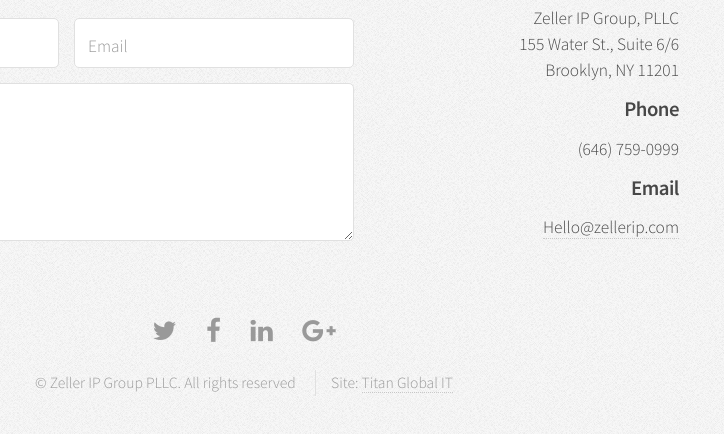
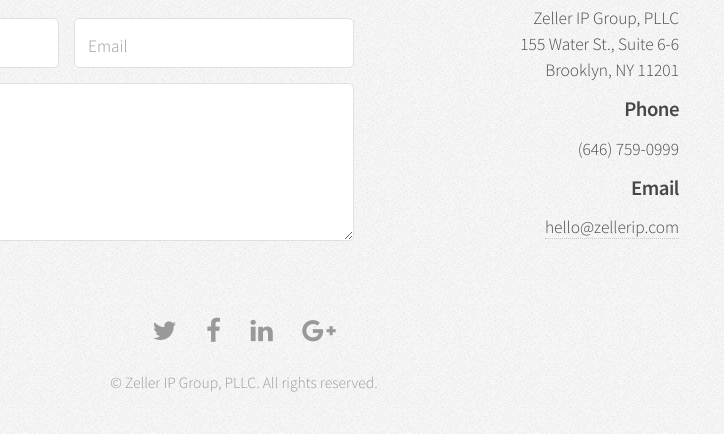
Before and after one commit to zeller-ip-group/zig-site, a website: page public/index.html in a window 1280 px wide. Shown: the part 2730-3164 px from the top of the page, 396-1120 px from the left. Drawn offline with nearby package versions, Linux system fonts and the light colour scheme.

Commit message:
testing github

```diff
--- a/public/index.html
+++ b/public/index.html
@@ -259,7 +259,7 @@
             <h3>Address</h3>
             <ul class="">
               <li>Zeller IP Group, PLLC</li>
-              <li>155 Water St., Suite 6/6</li>
+              <li>155 Water St., Suite 6-6</li>
               <li>Brooklyn, NY 11201</li>
             </ul>
             <h3>Phone</h3>
@@ -268,7 +268,7 @@
             </ul>
             <h3>Email</h3>
             <ul class="">
-              <li><a href="mailto:hello@zellerip.com">Hello@zellerip.com</a></li>
+              <li><a href="mailto:hello@zellerip.com">hello@zellerip.com</a></li>
             </ul>
           </section>
         </div>
@@ -285,8 +285,7 @@
       <!-- Copyright -->
       <div class="copyright">
         <ul class="menu">
-          <li>&copy; Zeller IP Group PLLC. All rights reserved</li>
-          <li>Site: <a href="http://www.titanglobal.it" target="_blank">Titan Global IT</a></li>
+          <li>&copy; Zeller IP Group, PLLC. All rights reserved.</li>
         </ul>
       </div>
     </footer>
```
Also changed, not shown: source/index.html (+3 -4 lines).
